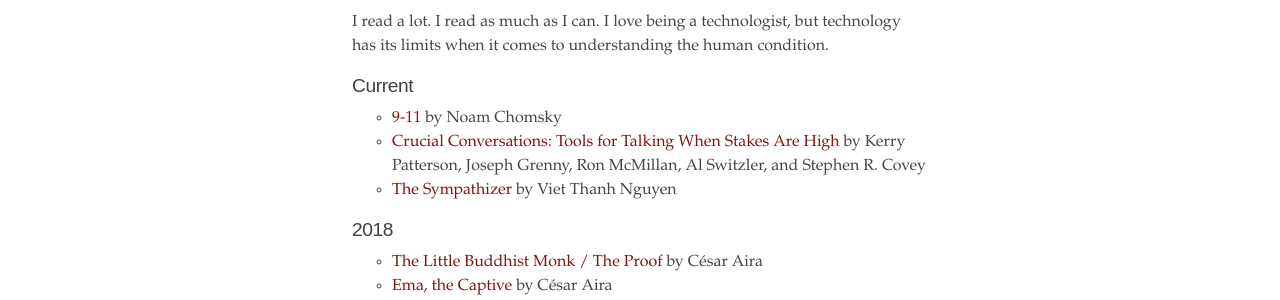
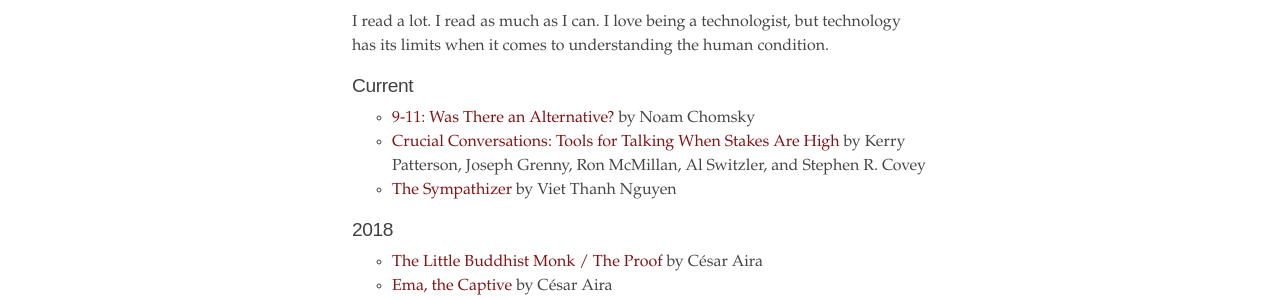
Before and after one commit to mondayrain/mondayrain.github.io, a Jekyll site: the page built from reading_list.md, in a window 1280 px wide. Shown: the part 253-553 px from the top of the page. Built offline with Jekyll 4.4.1, drawn with Linux system fonts in a browser that asks for light colours.

Commit message:
Update reading_list.md

```diff
--- a/reading_list.md
+++ b/reading_list.md
@@ -10,7 +10,7 @@ title: Reading List
 I read a lot. I read as much as I can. I love being a technologist, but technology has its limits when it comes to understanding the human condition.
 
 ## Current
-- [9-11](https://www.goodreads.com/book/show/38338.9_11) by Noam Chomsky
+- [9-11: Was There an Alternative?](https://www.goodreads.com/book/show/38338.9_11) by Noam Chomsky
 - [Crucial Conversations: Tools for Talking When Stakes Are High](https://www.goodreads.com/book/show/15014.Crucial_Conversations) by  Kerry Patterson,
 Joseph Grenny, Ron McMillan, Al Switzler, and Stephen R. Covey
 - [The Sympathizer](https://www.goodreads.com/book/show/23168277-the-sympathizer) by Viet Thanh Nguyen
```
